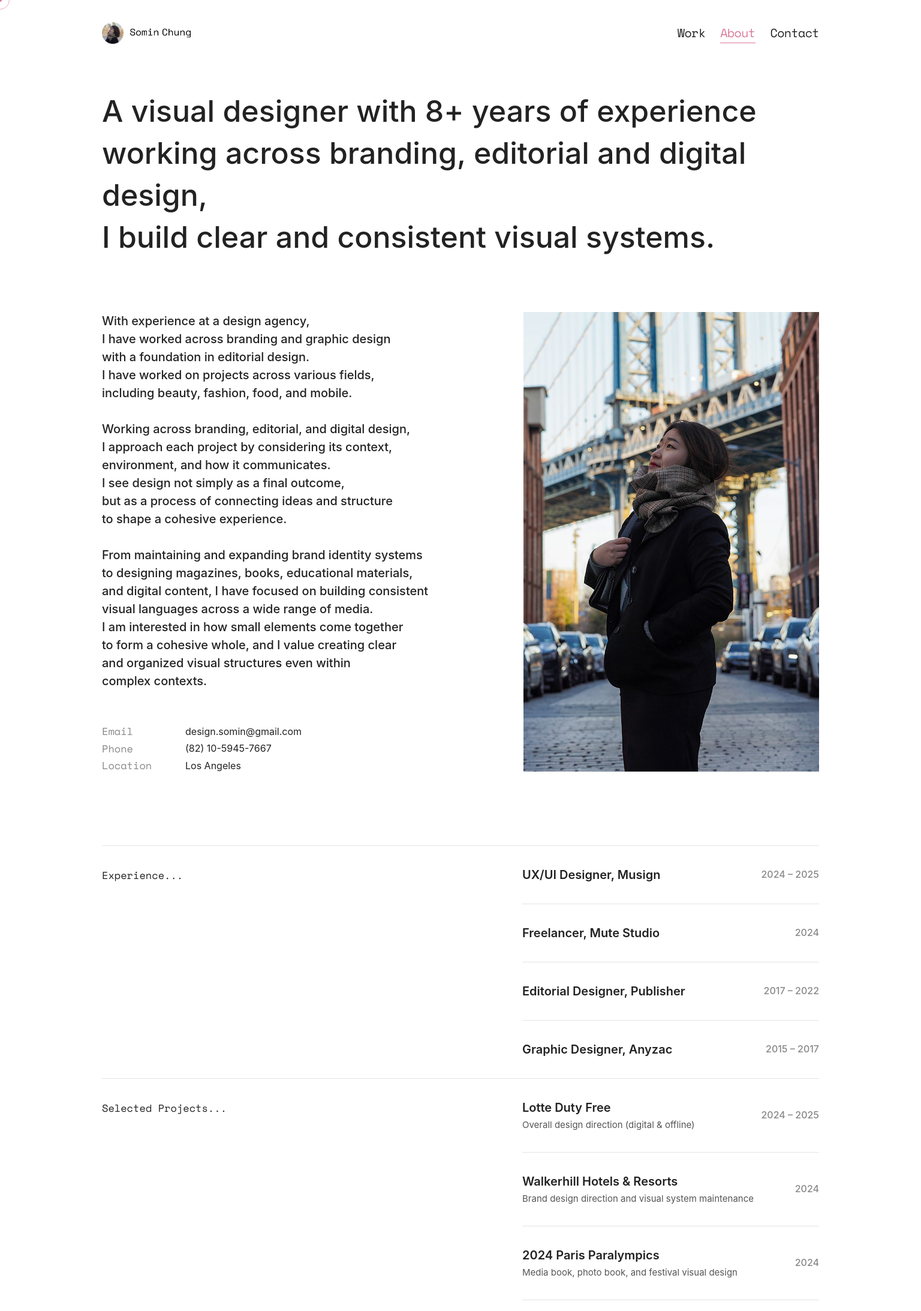
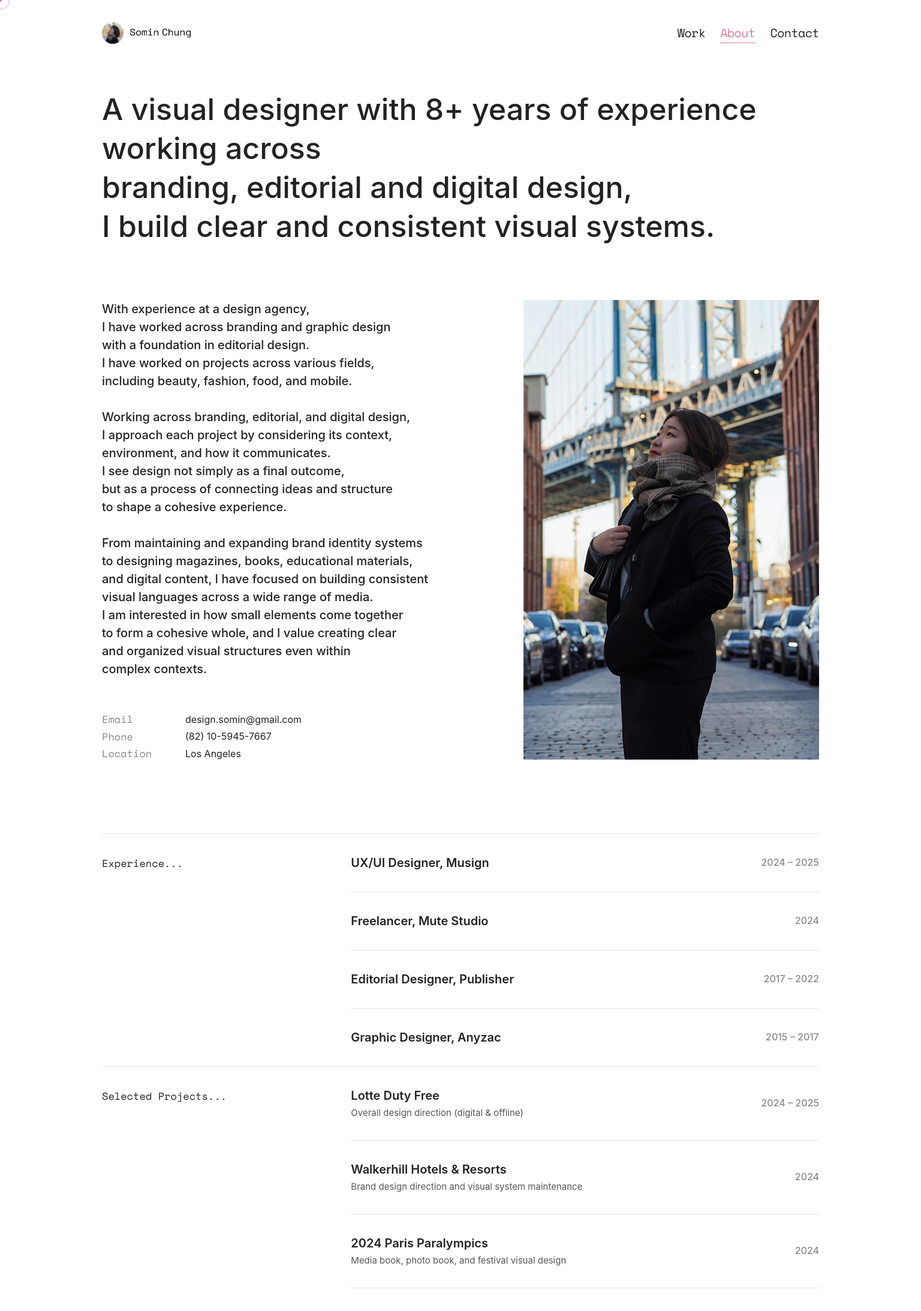
Before and after one commit to a8157791-ux/somins-portfolio, a Next.js app: page /about in a window 1536 px wide. Shown: the top 2185 px of the page at 60% size. Built offline with nearby package versions, Linux system fonts and the light colour scheme; a web font is replaced by a local one.

Commit message:
소개 페이지 수정

```diff
--- a/app/about/page.tsx
+++ b/app/about/page.tsx
@@ -26,7 +26,7 @@ export default function AboutPage() {
       {/* ── Super Heading ── */}
       <section className="about-heading">
         <p className="about-heading__text">
-          {"A visual designer with 8+ years of experience working across branding, editorial and digital design,\nI build clear and consistent visual systems."}
+          {"A visual designer with 8+ years of experience working across \nbranding, editorial and digital design, \nI build clear and consistent visual systems."}
         </p>
       </section>
 
--- a/app/globals.css
+++ b/app/globals.css
@@ -187,7 +187,7 @@ button { background: none; border: none; cursor: pointer; font: inherit; }
   font-family: var(--font-sans);
   font-weight: 500;
   font-size: clamp(22px, 4vw, 50px);
-  line-height: 1.4;
+  line-height: 1.3;
   color: var(--color-text);
   white-space: pre-wrap;
 }
@@ -313,7 +313,7 @@ button { background: none; border: none; cursor: pointer; font: inherit; }
 
 @media (min-width: 1070px) {
   .about-section__label {
-    width: 676px;
+    flex: 1;
     border-right: none;
   }
 }
@@ -322,6 +322,12 @@ button { background: none; border: none; cursor: pointer; font: inherit; }
   display: flex;
   flex-direction: column;
   flex: 1;
+}
+
+@media (min-width:1400px) {
+  .about-section__list {
+    flex: 2;
+  }
 }
 
 .about-section__item {
```
